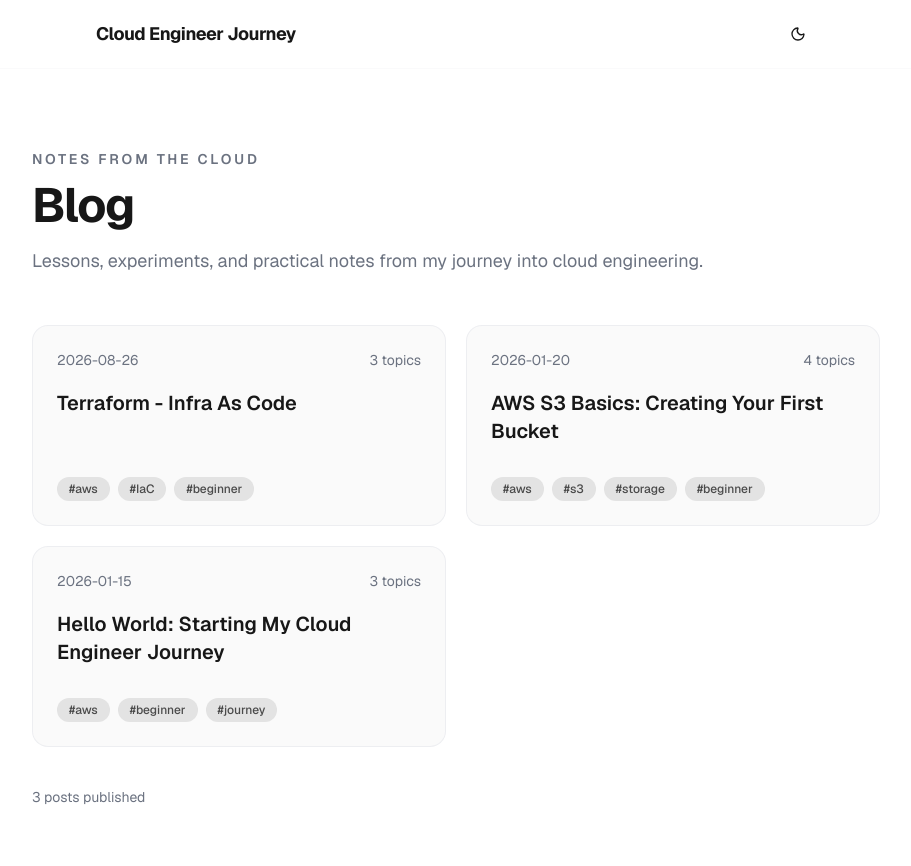
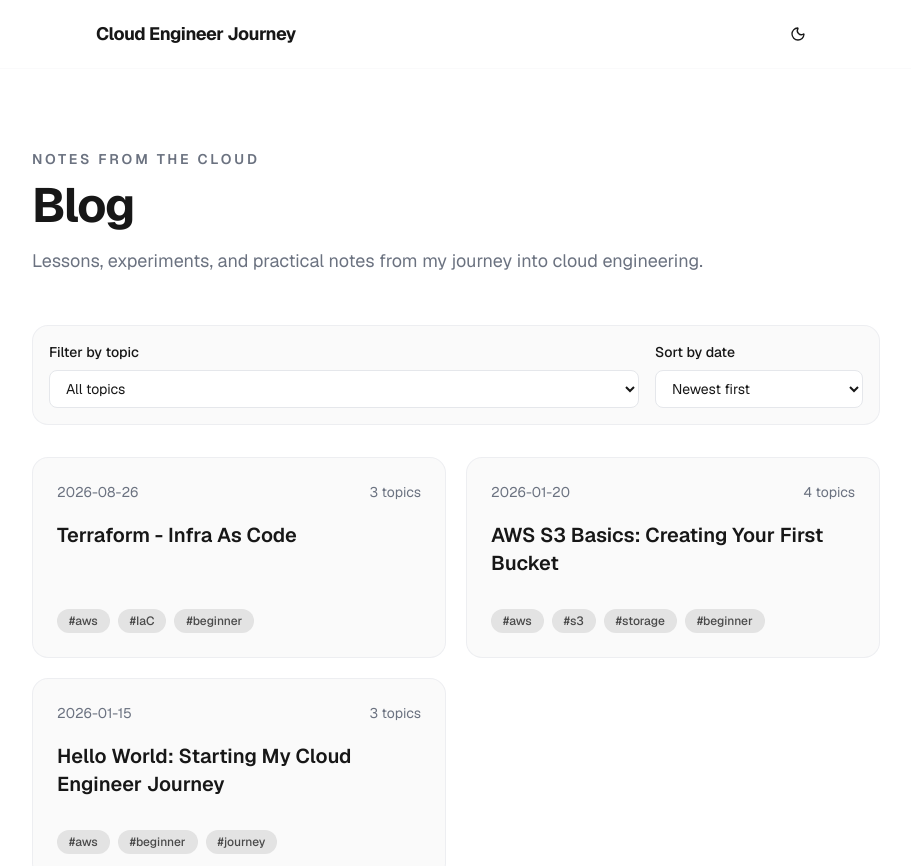
Before and after one commit to gsvaliente/blog, a Next.js app: page /blog in a window 1280 px wide. Shown: the top 866 px of the page, without its empty margins (184-1095 px from the left). Built offline with nearby package versions, Linux system fonts and the light colour scheme.

Commit message:
Filter for blogs added

```diff
--- a/src/app/blog/page.tsx
+++ b/src/app/blog/page.tsx
@@ -1,7 +1,7 @@
 import fs from "fs";
 import path from "path";
 import matter from "gray-matter";
-import Link from "next/link";
+import BlogFilters from "../components/blog-filters";
 
 const postsDirectory = path.join(process.cwd(), "src", "posts");
 
@@ -40,41 +40,7 @@ export default function BlogIndexPage() {
         </p>
       </header>
 
-      <nav aria-label="Blog navigation">
-        <ul className="grid gap-5 sm:grid-cols-2">
-          {posts.map((post) => (
-            <li
-              key={post.slug}
-              className="group flex flex-col rounded-2xl border border-border/60 bg-foreground/[0.02] p-6 transition-all hover:-translate-y-1 hover:border-foreground/30 hover:bg-foreground/[0.05] hover:shadow-lg"
-            >
-              <div className="mb-5 flex items-center justify-between gap-4 text-sm text-muted-foreground">
-                <time dateTime={post.date}>{post.date}</time>
-                <span>{post.tags?.length ?? 0} topics</span>
-              </div>
-              <Link
-                href={`/blog/${post.slug}`}
-                className="mb-4 text-xl font-semibold leading-snug text-foreground transition-colors group-hover:text-muted-foreground"
-              >
-                {post.title}
-              </Link>
-              <div className="mt-auto flex flex-wrap gap-2 pt-4">
-                {post.tags?.map((tag: string) => (
-                  <span
-                    key={tag}
-                    className="rounded-full bg-foreground/10 px-3 py-1 text-xs font-medium text-foreground/75"
-                  >
-                    #{tag}
-                  </span>
-                ))}
-              </div>
-            </li>
-          ))}
-        </ul>
-      </nav>
-
-      <p className="mt-10 text-sm text-muted-foreground">
-        {posts.length} {posts.length === 1 ? "post" : "posts"} published
-      </p>
+      <BlogFilters posts={posts} />
     </main>
   );
 }
--- /dev/null
+++ b/src/app/components/blog-filters.tsx
@@ -0,0 +1,113 @@
+"use client";
+
+import Link from "next/link";
+import { useMemo, useState } from "react";
+
+type BlogPost = {
+  title: string;
+  date: string;
+  tags: string[];
+  slug: string;
+};
+
+type SortOrder = "newest" | "oldest";
+
+export default function BlogFilters({ posts }: { posts: BlogPost[] }) {
+  const [sortOrder, setSortOrder] = useState<SortOrder>("newest");
+  const [selectedTag, setSelectedTag] = useState("all");
+
+  const tags = useMemo(
+    () => Array.from(new Set(posts.flatMap((post) => post.tags))).sort(),
+    [posts],
+  );
+
+  const filteredPosts = useMemo(() => {
+    return posts
+      .filter(
+        (post) => selectedTag === "all" || post.tags.includes(selectedTag),
+      )
+      .sort((a, b) => {
+        const difference =
+          new Date(a.date).getTime() - new Date(b.date).getTime();
+        return sortOrder === "newest" ? -difference : difference;
+      });
+  }, [posts, selectedTag, sortOrder]);
+
+  return (
+    <section aria-label="Filter blog posts">
+      <div className="mb-8 flex flex-col gap-4 rounded-2xl border border-border/60 bg-foreground/[0.02] p-4 sm:flex-row sm:items-end sm:justify-between">
+        <label className="flex flex-1 flex-col gap-2 text-sm font-medium text-foreground">
+          Filter by topic
+          <select
+            value={selectedTag}
+            onChange={(event) => setSelectedTag(event.target.value)}
+            className="rounded-lg border border-border bg-background px-3 py-2 font-normal text-foreground outline-none focus:border-foreground/50"
+          >
+            <option value="all">All topics</option>
+            {tags.map((tag) => (
+              <option key={tag} value={tag}>
+                #{tag}
+              </option>
+            ))}
+          </select>
+        </label>
+
+        <label className="flex flex-1 flex-col gap-2 text-sm font-medium text-foreground sm:max-w-52">
+          Sort by date
+          <select
+            value={sortOrder}
+            onChange={(event) =>
+              setSortOrder(event.target.value as SortOrder)
+            }
+            className="rounded-lg border border-border bg-background px-3 py-2 font-normal text-foreground outline-none focus:border-foreground/50"
+          >
+            <option value="newest">Newest first</option>
+            <option value="oldest">Oldest first</option>
+          </select>
+        </label>
+      </div>
+
+      {filteredPosts.length > 0 ? (
+        <ul className="grid gap-5 sm:grid-cols-2">
+          {filteredPosts.map((post) => (
+            <li
+              key={post.slug}
+              className="group flex flex-col rounded-2xl border border-border/60 bg-foreground/[0.02] p-6 transition-all hover:-translate-y-1 hover:border-foreground/30 hover:bg-foreground/[0.05] hover:shadow-lg"
+            >
+              <div className="mb-5 flex items-center justify-between gap-4 text-sm text-muted-foreground">
+                <time dateTime={post.date}>{post.date}</time>
+                <span>{post.tags.length} topics</span>
+              </div>
+              <Link
+                href={`/blog/${post.slug}`}
+                className="mb-4 text-xl font-semibold leading-snug text-foreground transition-colors group-hover:text-muted-foreground"
+              >
+                {post.title}
+              </Link>
+              <div className="mt-auto flex flex-wrap gap-2 pt-4">
+                {post.tags.map((tag) => (
+                  <button
+                    key={tag}
+                    type="button"
+                    onClick={() => setSelectedTag(tag)}
+                    className="rounded-full bg-foreground/10 px-3 py-1 text-xs font-medium text-foreground/75 transition-colors hover:bg-foreground/20"
+                  >
+                    #{tag}
+                  </button>
+                ))}
+              </div>
+            </li>
+          ))}
+        </ul>
+      ) : (
+        <p className="rounded-2xl border border-dashed border-border p-8 text-center text-muted-foreground">
+          No posts found for this topic.
+        </p>
+      )}
+
+      <p className="mt-10 text-sm text-muted-foreground">
+        {filteredPosts.length} {filteredPosts.length === 1 ? "post" : "posts"} shown
+      </p>
+    </section>
+  );
+}
```
